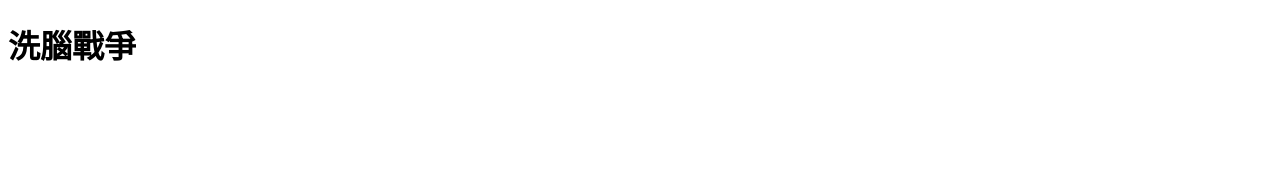
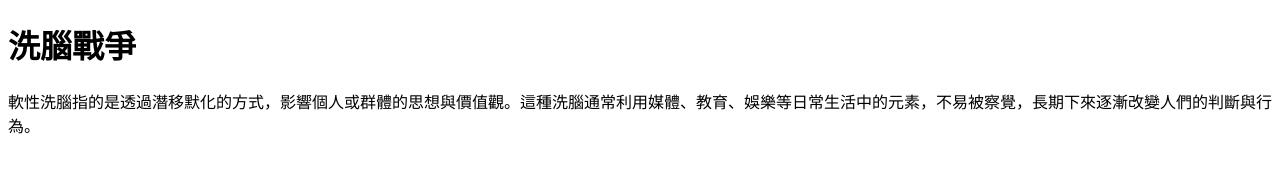
Before and after one commit to gslin/brainwash.tw, a plain HTML site: page index.html in a window 1280 px wide. Drawn offline with Linux system fonts and the light colour scheme.

Commit message:
feat: definition.

```diff
--- a/index.html
+++ b/index.html
@@ -7,5 +7,6 @@
 </head>
 <body>
   <h1>洗腦戰爭</h1>
+  <p>軟性洗腦指的是透過潛移默化的方式，影響個人或群體的思想與價值觀。這種洗腦通常利用媒體、教育、娛樂等日常生活中的元素，不易被察覺，長期下來逐漸改變人們的判斷與行為。</p>
 </body>
 </html>
```
